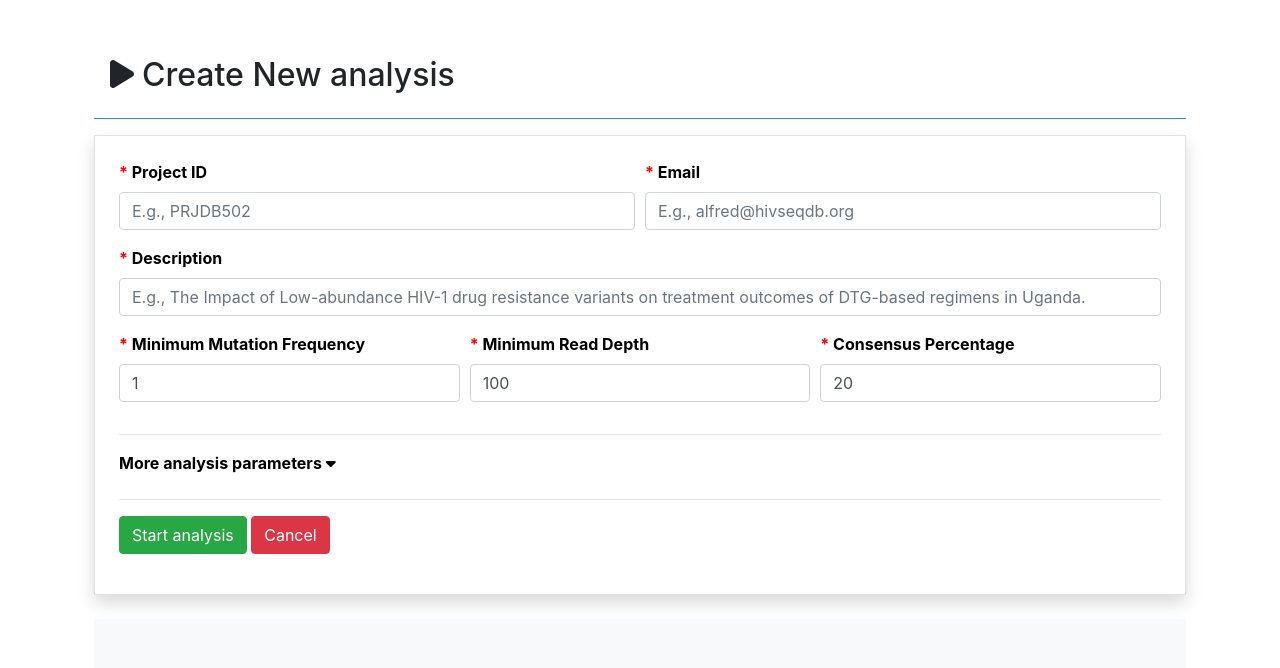
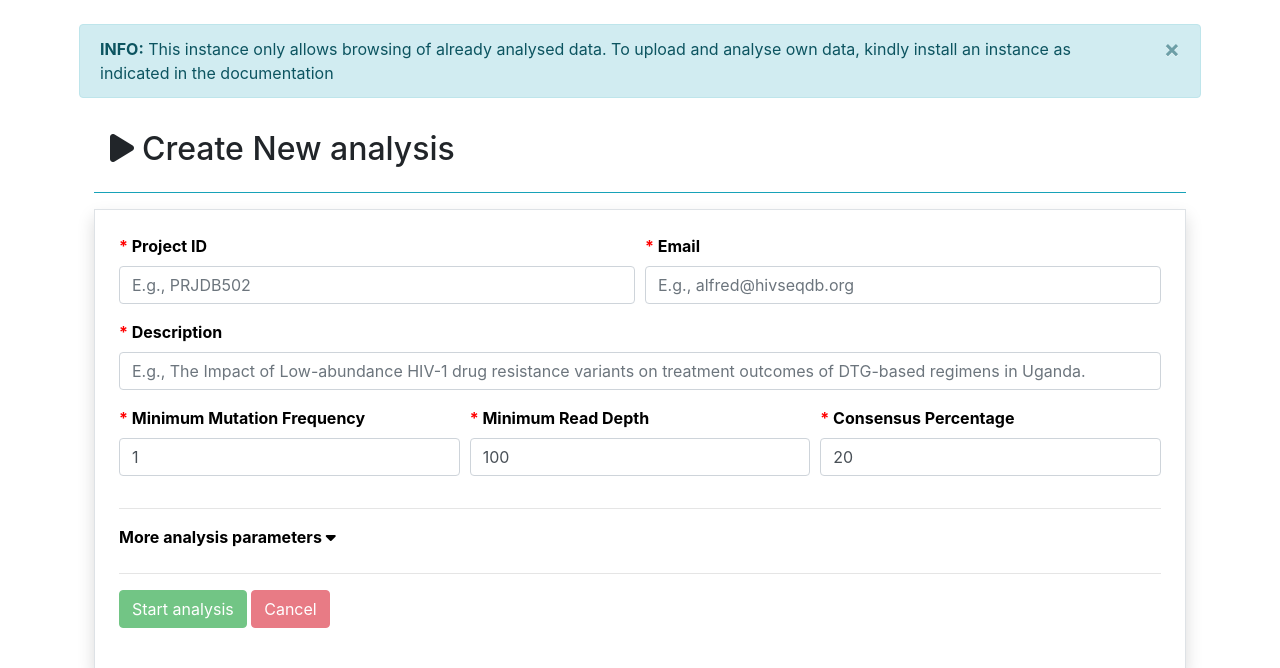
Before and after one commit to AlfredUg/HIVseqDB, a Django app: page /analysis/create/ in a window 1280 px wide. Shown: the part 80-748 px from the top of the page. Run offline with Django 4.2, Linux system fonts and the light colour scheme; the visitor is signed in with stand-in values (Sample User, id 1); parts of the project's set-up code (start-up, migrations or seed data) failed here and were passed over; some libraries are stand-ins or nearby versions.

Commit message:
Add info messages on demo site

```diff
--- a/hivseqdb/settings.py
+++ b/hivseqdb/settings.py
@@ -22,10 +22,10 @@ BASE_DIR = Path(__file__).resolve().parent.parent
 # See https://docs.djangoproject.com/en/4.0/howto/deployment/checklist/
 
 # SECURITY WARNING: keep the secret key used in production secret!
-# SECRET_KEY = os.getenv('SECRET_KEY')
-SECRET_KEY = 'Msgw|wpYH|g~%/<coDlVPNevavO&GA@4'
+SECRET_KEY = os.getenv('SECRET_KEY')
+# SECRET_KEY = 'Msgw|wpYH|g~%/<coDlVPNevavO&GA@4'
 # SECURITY WARNING: don't run with debug turned on in production!
-DEBUG = True
+DEBUG = False
 
 ALLOWED_HOSTS = ['127.0.0.1', '.herokuapp.com', 'hivseqdb.org']
 
--- a/templates/analysis/new-analysis.html
+++ b/templates/analysis/new-analysis.html
@@ -110,8 +110,8 @@
               </div>
         </div>
         <hr>
-      <button type="submit" class="btn btn-success">Start analysis</button>
-      <button type="reset" class="btn btn-danger">Cancel</button>
+      <button type="submit" class="btn btn-success" disabled>Start analysis</button>
+      <button type="reset" class="btn btn-danger" disabled>Cancel</button>
     </form>
 </div>
 </div>
--- a/templates/base/base.html
+++ b/templates/base/base.html
@@ -119,6 +119,13 @@
   </nav>
 
 <div class="container-fluid"><br>
+
+  <div class="alert alert-info alert-dismissible fade show" role="alert">
+    <Strong>INFO:</Strong> This instance only allows browsing of already analysed data. To upload and analyse own data, kindly install an instance as indicated in the documentation
+    <button type="button" class="close" data-dismiss="alert" aria-label="Close">
+      <span aria-hidden="true">&times;</span>
+    </button>
+  </div>
 {% block content %}
 {% endblock %}
 </div>
@@ -176,7 +183,7 @@
   <hr>
   <div class="row text-dark p-3 ml-3 mr-3">
 
-    <div class="col-md-4 text-left"><p><a href="https://alfredug.github.io/hivseqdb-docker/">Documentation</a></p></div>
+    <div class="col-md-4 text-left"><p><a href="https://alfredug.github.io/HIVseqDB/">Documentation</a></p></div>
     <div class="col-md-4 text-center"><p>Contact us: <a href="#">admin@hivseqdb.org</a></p></div>
     <div class="col-md-4 text-right"><p><a>&copy; <script>document.write(new Date().getFullYear())</script> Uganda Virus Research Institute</a></p></div>
   </div>
--- a/templates/base/home.html
+++ b/templates/base/home.html
@@ -13,6 +13,7 @@
 {% block content %}
 
 {% for message in messages %}
+
       <div class="alert {{ message.tags }} alert-dismissible" role="alert" >
         <button type="button" class="close" data-dismiss="alert" aria-label="Close">
             <span aria-hidden="True">&times;</span>
```
